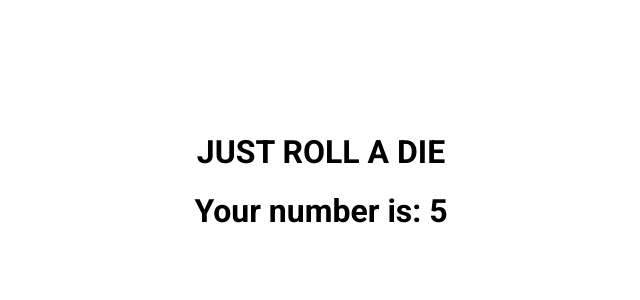
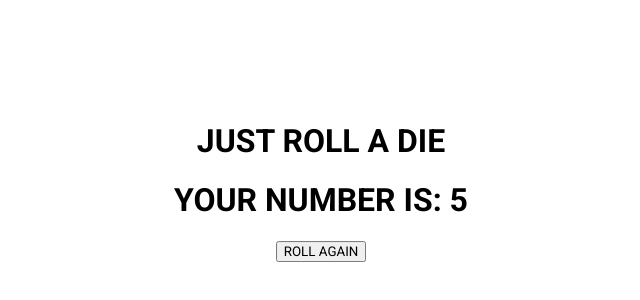
Before and after one commit to sargeant45/justrolladie, a plain HTML site: page index.html in a window 1280 px wide. Shown: the part 216-516 px from the top of the page, without its empty margins (327-967 px from the left). Drawn offline with Linux system fonts and the light colour scheme.

Commit message:
and... done!

```diff
--- a/index.html
+++ b/index.html
@@ -6,7 +6,8 @@
   </head>
   <body style="text-align: center; position: fixed; /*or absolute*/left: 50%;top: 50%;-webkit-transform: translate(-50%,-50%);-moz-transform: translate(-50%,-50%);-o-transform: translate(-50%,-50%);-ms-transform: translate(-50%,-50%);transform: translate(-50%,-50%);font-family: 'Roboto', sans-serif;">
     <h1>JUST ROLL A DIE</h1>
-    <h1>Your number is: <span id="num"></span></h1>
+    <h1>YOUR NUMBER IS: <span id="num"></span></h1>
+    <button style="font-family: inherit" onclick="javascript:location.reload();">ROLL AGAIN</button>
     <script>
     roll()
     </script>
```
